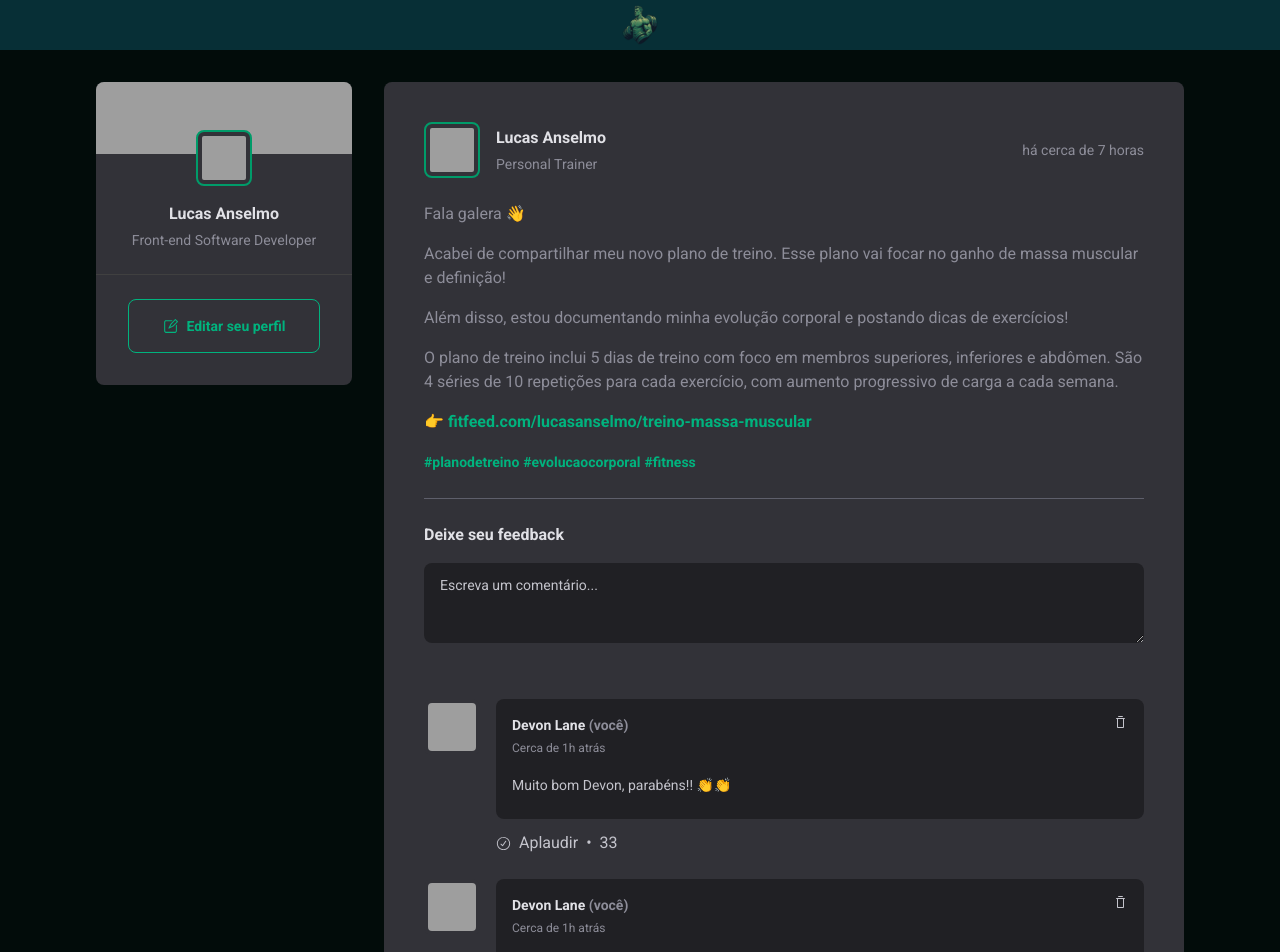
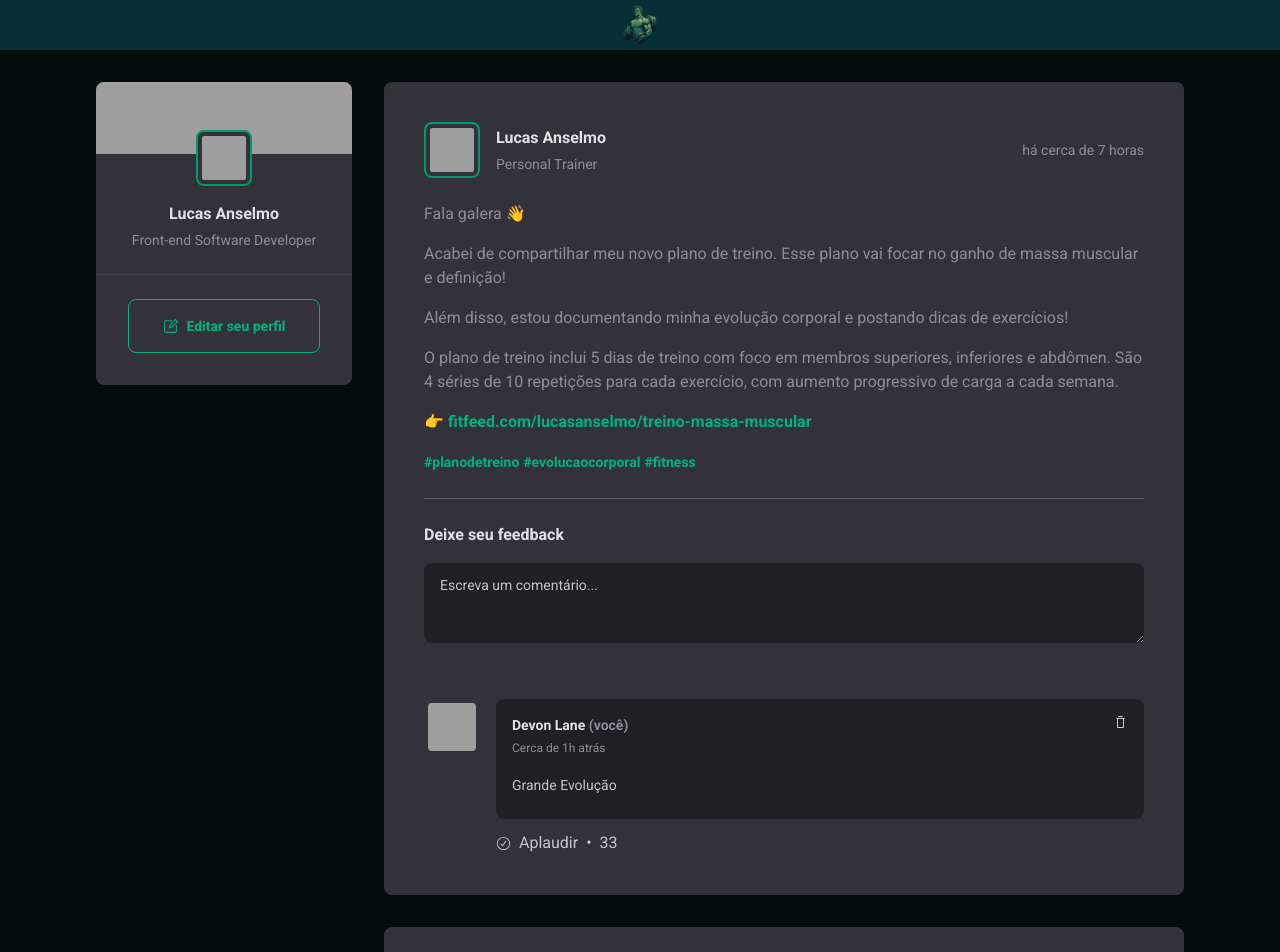
Before and after one commit to LucasAnselmoSilva12345/fit-feed, a React (Vite) app: page / in a window 1280 px wide. Shown: the top 952 px of the page. Built offline with nearby package versions, Linux system fonts and the light colour scheme; grey boxes are pictures that could not be loaded.

Commit message:
feat: set dynamic comment of post

```diff
--- a/src/components/comment.tsx
+++ b/src/components/comment.tsx
@@ -1,7 +1,11 @@
 import { CheckCircledIcon, TrashIcon } from '@radix-ui/react-icons';
 import { Avatar } from './avatar';
 
-export function Comment() {
+interface IComment {
+  content: string;
+}
+
+export function Comment({ content }: IComment) {
   return (
     <div className="flex items-start gap-2 lg:gap-4">
       <Avatar githubURL="https://github.com/LucasAnselmoSilva12345.png" />
@@ -28,9 +32,7 @@ export function Comment() {
               <TrashIcon />
             </button>
           </header>
-          <p className="text-sm text-woodsmoke-300">
-            Muito bom Devon, parabéns!! 👏👏
-          </p>
+          <p className="text-sm text-woodsmoke-300">{content}</p>
         </div>
         <footer className="mt-3">
           <button className="flex items-center gap-2 transition-colors hover:text-eucalyptus-500">
--- a/src/components/post.tsx
+++ b/src/components/post.tsx
@@ -23,6 +23,9 @@ interface IPost {
 }
 
 export function Post({ author, content, publishedAt }: IPost) {
+  const [comments, setComments] = useState(['Grande Evolução']);
+  const [newCommentText, setNewCommentText] = useState('');
+
   const publishedFateFormatted = format(
     publishedAt,
     "d 'de' LLLL 'às' HH:mm'h'",
@@ -36,7 +39,18 @@ export function Post({ author, content, publishedAt }: IPost) {
     addSuffix: true,
   });
 
-  const [comment, setComment] = useState('');
+  function handleCreateNewComment(event: React.FormEvent) {
+    event.preventDefault();
+
+    setComments([...comments, newCommentText]);
+    setNewCommentText('');
+  }
+
+  function handleNewCommentChange(
+    event: React.ChangeEvent<HTMLTextAreaElement>
+  ) {
+    setNewCommentText(event.target.value);
+  }
 
   return (
     <article className="bg-woodsmoke-800 rounded-lg p-10">
@@ -98,7 +112,10 @@ export function Post({ author, content, publishedAt }: IPost) {
         </div>
       </div>
 
-      <form className="w-full mt-6 py-6 border-t border-woodsmoke-600 flex flex-col gap-4">
+      <form
+        onSubmit={handleCreateNewComment}
+        className="w-full mt-6 py-6 border-t border-woodsmoke-600 flex flex-col gap-4"
+      >
         <strong className="text-base text-woodsmoke-200 font-roboto-bold font-bold">
           Deixe seu feedback
         </strong>
@@ -106,11 +123,12 @@ export function Post({ author, content, publishedAt }: IPost) {
         <textarea
           className="h-20 bg-woodsmoke-900 py-3 px-4 rounded-lg outline-none focus:outline focus:outline-eucalyptus-500 placeholder:text-sm placeholder:font-normal placeholder:text-woodsmoke-300"
           placeholder="Escreva um comentário..."
-          value={comment}
-          onChange={(e) => setComment(e.target.value)}
+          value={newCommentText}
+          name="comment"
+          onChange={handleNewCommentChange}
         />
 
-        {comment.length > 0 && (
+        {newCommentText.length > 0 && (
           <button
             type="submit"
             className="max-w-[108px] py-4 px-6 bg-eucalyptus-700 rounded-lg font-roboto-bold font-bold transition-colors hover:bg-eucalyptus-500 hover:text-eucalyptus-50"
@@ -121,9 +139,9 @@ export function Post({ author, content, publishedAt }: IPost) {
       </form>
 
       <div className="mt-8 space-y-6">
-        <Comment />
-        <Comment />
-        <Comment />
+        {comments.map((comment) => {
+          return <Comment content={comment} />;
+        })}
       </div>
     </article>
   );
```
